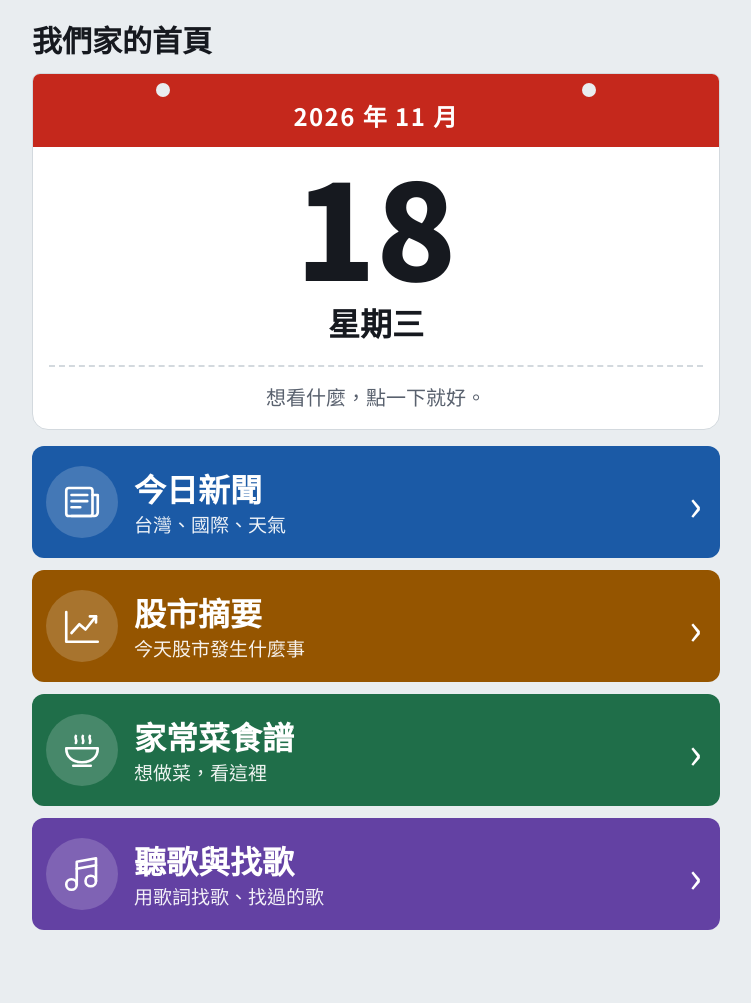
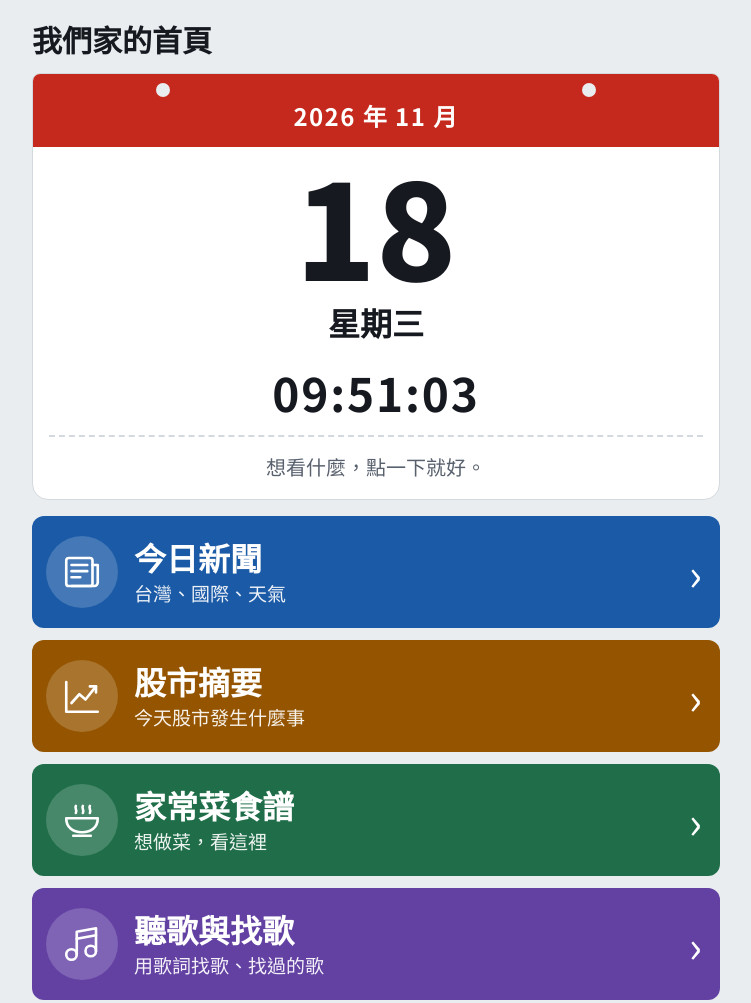
Before and after one commit to Xiang0503/family-home, a plain HTML site: page index.html in a window 1280 px wide. Shown: the whole page, without its empty margins (264-1015 px from the left). Drawn offline with Linux system fonts and the light colour scheme.

Commit message:
Add live clock to home calendar
Co-Authored-By: Claude Sonnet 5.5 <noreply@anthropic.com>
Claude-Session: https://claude.ai/code/session_015vmh5C3qpnSc1f4FwDX7Ma

```diff
--- a/index.html
+++ b/index.html
@@ -72,6 +72,7 @@ em { font-style: normal; display: inline-block; font-size: 16px; color: var(--mu
 .cal-day { font-size: 132px; font-weight: 900; line-height: 1.05; padding-top: 8px; font-variant-numeric: tabular-nums; }
 .cal-day.sun { color: var(--red-t); }
 .cal-wd { font-size: 32px; font-weight: 700; padding-bottom: 14px; }
+.cal-time { font-size: 46px; font-weight: 700; font-variant-numeric: tabular-nums; letter-spacing: .04em; line-height: 1.2; padding-bottom: 14px; }
 .cal-foot { border-top: 2px dashed var(--line); margin: 0 16px; padding: 12px 0 14px; color: var(--muted); font-size: 20px; }
 .menu { display: grid; gap: 12px; margin-top: 16px; }
 .menu a { --c: var(--a-news); display: flex; align-items: center; gap: 16px; text-decoration: none; background: var(--c); color: #fff; border-radius: 12px; padding: 14px 18px 14px 14px; min-height: 112px; }
@@ -136,7 +137,7 @@ details[open] summary::after { content: "收起來"; }
 .song { display: block; text-decoration: none; background: var(--surface); color: var(--ink); border-left: 8px solid var(--accent); border-radius: 4px 10px 10px 4px; padding: 12px 20px; min-height: 80px; }
 .song b { display: block; font-size: 28px; line-height: 1.5; }
 .song span { color: var(--muted); font-size: 19px; }
-@media (max-width: 420px) { body { font-size: 19px; } h1 { font-size: 34px; } #home h1 { font-size: 28px; } .cal-day { font-size: 112px; } .menu a b { font-size: 29px; } .menu .ic { width: 64px; height: 64px; } .menu .ic svg { width: 38px; height: 38px; } .lead { font-size: 20px; } summary { font-size: 24px; } }
+@media (max-width: 420px) { body { font-size: 19px; } h1 { font-size: 34px; } #home h1 { font-size: 28px; } .cal-day { font-size: 112px; } .cal-time { font-size: 40px; } .menu a b { font-size: 29px; } .menu .ic { width: 64px; height: 64px; } .menu .ic svg { width: 38px; height: 38px; } .lead { font-size: 20px; } summary { font-size: 24px; } }
 </style>
 </head>
 <body>
@@ -149,6 +150,7 @@ details[open] summary::after { content: "收起來"; }
     <div class="cal-top" id="cal-ym">2026 年 11 月</div>
     <div class="cal-day" id="cal-d">18</div>
     <div class="cal-wd" id="cal-w">星期三</div>
+    <div class="cal-time" id="cal-t" aria-hidden="true">09:50:00</div>
     <div class="cal-foot">想看什麼，點一下就好。</div>
   </div>
   <nav class="menu" aria-label="主選單">
@@ -377,13 +379,19 @@ details[open] summary::after { content: "收起來"; }
   })();
 
   (function () {
-    var d = new Date();
-    var ym = document.getElementById("cal-ym"), dd = document.getElementById("cal-d"), ww = document.getElementById("cal-w");
-    if (!ym || !dd || !ww) return;
-    ym.textContent = d.getFullYear() + " 年 " + (d.getMonth() + 1) + " 月";
-    dd.textContent = d.getDate();
-    ww.textContent = "星期" + ["日","一","二","三","四","五","六"][d.getDay()];
-    if (d.getDay() === 0) dd.className = "cal-day sun";
+    var ym = document.getElementById("cal-ym"), dd = document.getElementById("cal-d"), ww = document.getElementById("cal-w"), tt = document.getElementById("cal-t");
+    if (!ym || !dd || !ww || !tt) return;
+    function two(n) { return (n < 10 ? "0" : "") + n; }
+    function tick() {
+      var n = new Date(), d = new Date(n.getTime() + (480 + n.getTimezoneOffset()) * 60000);
+      ym.textContent = d.getFullYear() + " 年 " + (d.getMonth() + 1) + " 月";
+      dd.textContent = d.getDate();
+      dd.className = d.getDay() === 0 ? "cal-day sun" : "cal-day";
+      ww.textContent = "星期" + ["日","一","二","三","四","五","六"][d.getDay()];
+      tt.textContent = two(d.getHours()) + ":" + two(d.getMinutes()) + ":" + two(d.getSeconds());
+    }
+    tick();
+    setInterval(tick, 1000);
   })();
 </script>
 </body>
```
